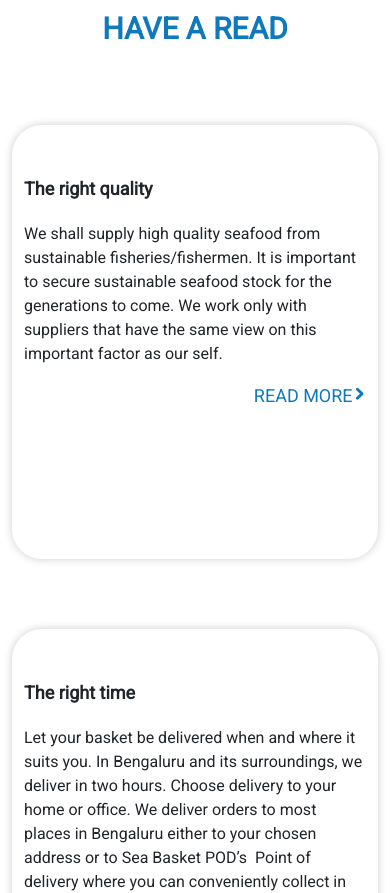
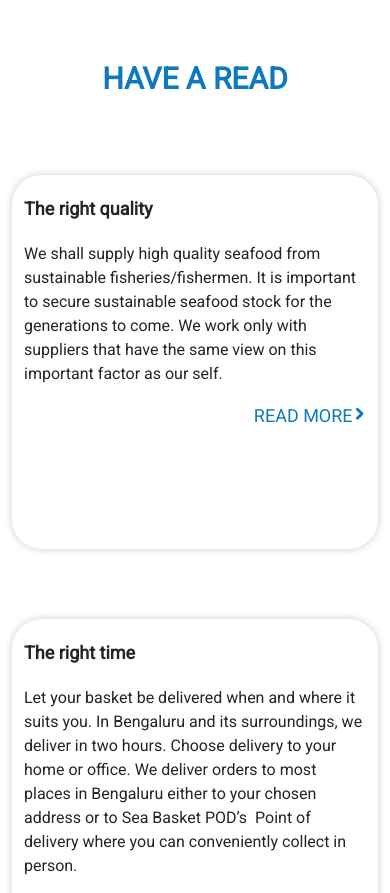
Before and after one commit to aarushi31/sea-basket, a React (Create React App) app: page / in a window 390 px wide. Shown: the part 1760-2653 px from the top of the page. Built offline with nearby package versions, Linux system fonts and the light colour scheme; no server answers.

Commit message:
Mobile view

```diff
--- a/src/components/Home/Blog/Blog.css
+++ b/src/components/Home/Blog/Blog.css
@@ -53,5 +53,7 @@
     }
     .blog{
         height: fit-content;
+        padding: 20px;
+        width: 100vw;
     }
 }
--- a/src/components/Home/Categories.css
+++ b/src/components/Home/Categories.css
@@ -52,7 +52,7 @@
     }
     .category-cont{
         flex-direction: column;
-        margin-top: 100px;
+        margin-top: 150px;
         justify-content: center;
         align-items: center;
         min-width: 100vw;
```
